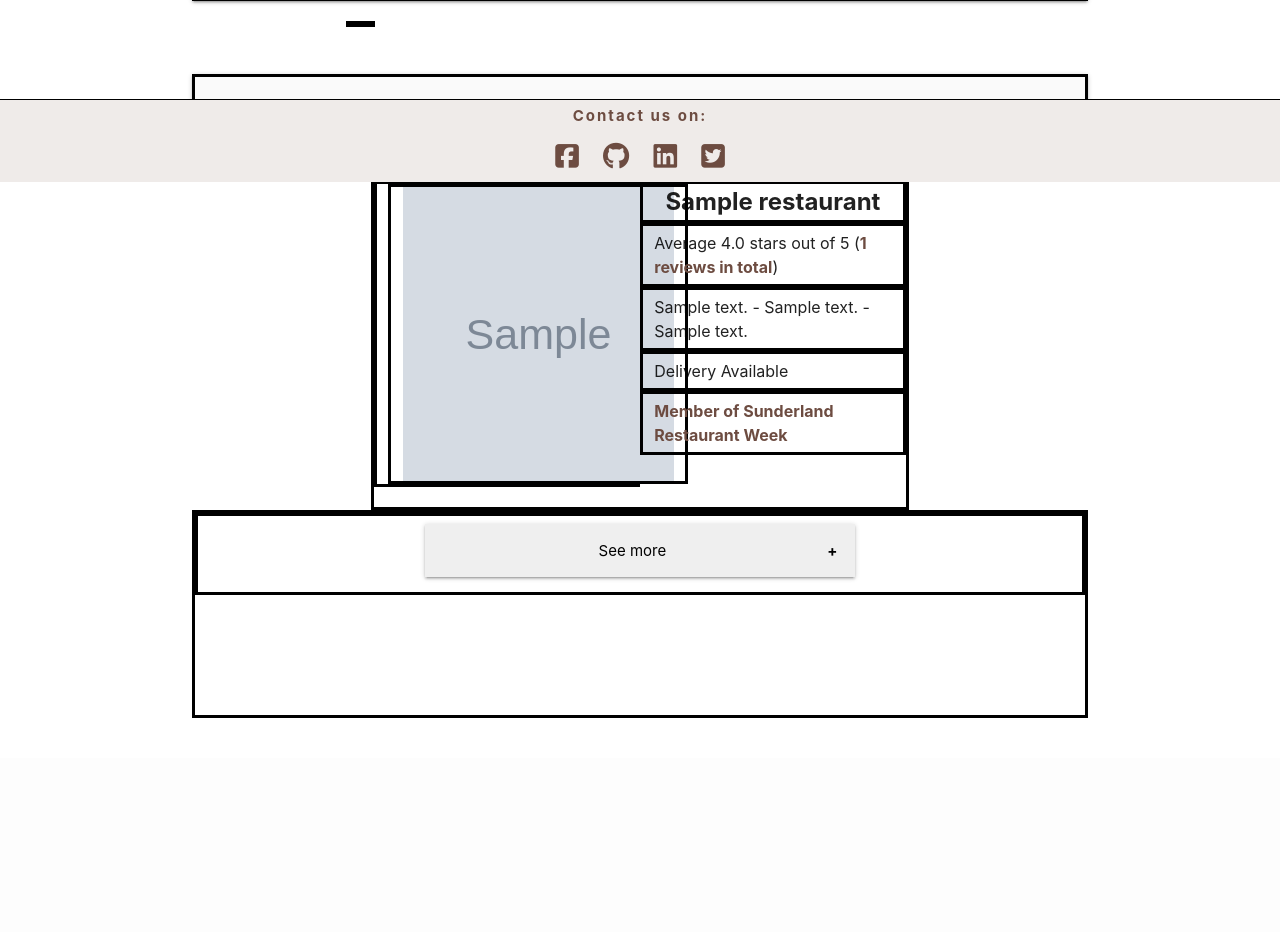
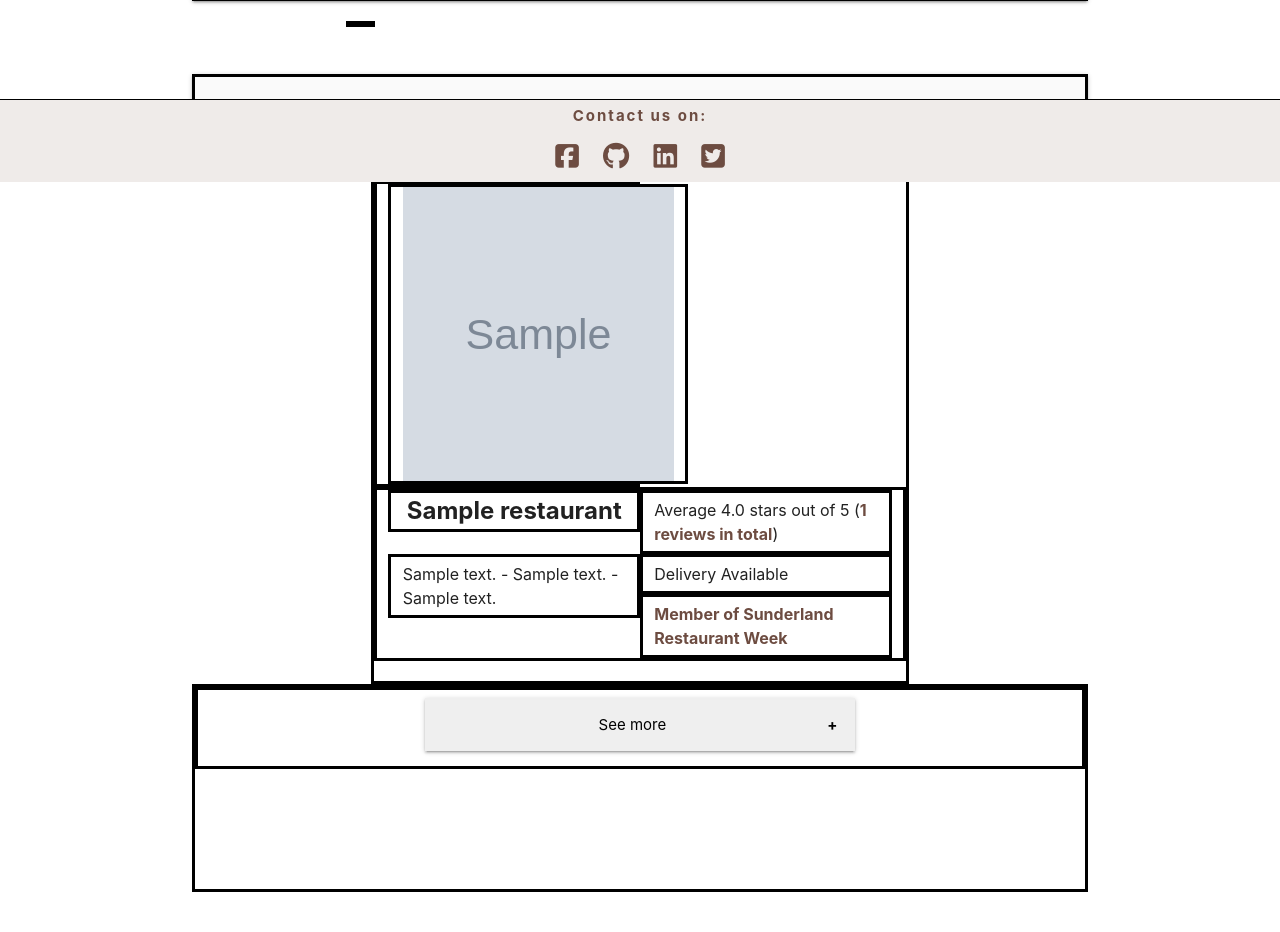
Before and after one commit to Dan-Matthews-23/local-legends, a Flask app: page / in a window 1280 px wide. Shown: the part 618-1550 px from the top of the page. Before the commit the page ends 1336 px from the top, so only its background shows below. Run offline with Flask 3, Linux system fonts and the light colour scheme; tables that the repository leaves empty hold one stand-in row (values such as "Sample post"); grey boxes marked "Sample" are stand-in pictures; some libraries are stand-ins or nearby versions.

Commit message:
UPDATED index to add new div to restaurant details

```diff
--- a/local_legends/templates/index.html
+++ b/local_legends/templates/index.html
@@ -145,6 +145,7 @@
         />
       </div>
     </div>
+    <div class="col with-borders ">
     <div
       id="thumb-col-heading"
       class="col with-borders align-center s12 m12 l12 xl6 bold larger-than-default-text"
@@ -187,6 +188,7 @@
       </a>
     </div>
   </div>
+</div>
 </div>
 <div class="container with-borders button-container">
   <div class="row">
```
